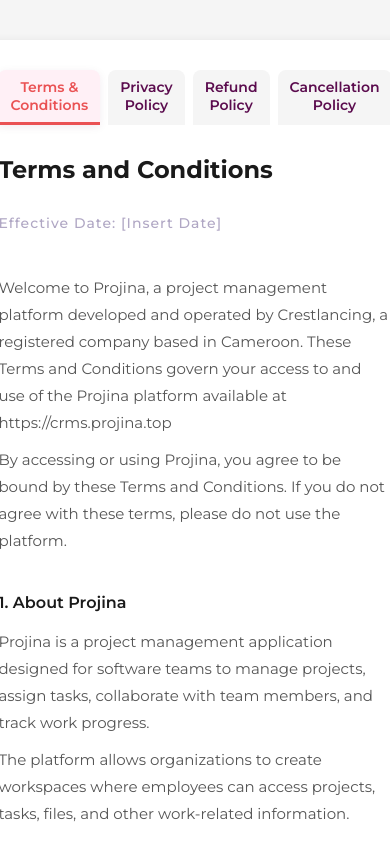
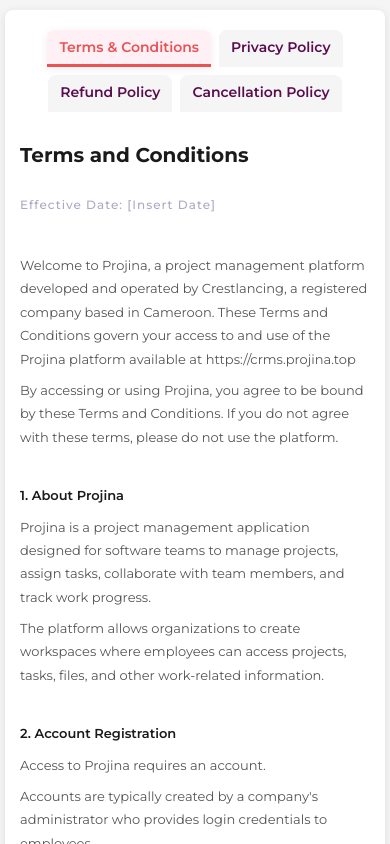
Before and after one commit to CarlTeclancing/projina-lp, a React (Vite) app: page /terms-and-conditions in a window 390 px wide. Shown: the top 844 px of the page. Built offline with nearby package versions, Linux system fonts and the light colour scheme.

Commit message:
Make Terms and Conditions page fully responsive on mobile

```diff
--- a/src/styles/termsStyles.css
+++ b/src/styles/termsStyles.css
@@ -166,27 +166,116 @@
 }
 
 @media (max-width: 768px) {
+    .terms-container {
+        padding: 20px 10px;
+    }
+
     .terms-content {
         padding: 30px 20px;
+        max-width: 100%;
+    }
+
+    .terms-page {
+        min-height: 400px;
     }
 
     .terms-page h1 {
         font-size: 24px;
     }
 
+    .terms-section h2 {
+        font-size: 14px;
+    }
+
+    .terms-section p,
+    .terms-section li {
+        font-size: 14px;
+    }
+
     .terms-footer {
         flex-direction: column;
+        gap: 20px;
     }
 
     .terms-navigation {
         width: 100%;
         flex-direction: column;
+        gap: 10px;
     }
 
     .btn-nav,
     .btn-nav-next,
     .btn-agree {
         width: 100%;
+        padding: 12px;
+        font-size: 16px;
+    }
+
+    .terms-tabs {
+        flex-wrap: wrap;
+        gap: 8px;
+        justify-content: center;
+    }
+
+    .terms-tab {
+        font-size: 14px;
+        padding: 8px 12px;
+        min-width: 120px;
+        text-align: center;
+    }
+}
+
+@media (max-width: 480px) {
+    .terms-container {
+        padding: 10px 5px;
+    }
+
+    .terms-content {
+        padding: 20px 15px;
+        border-radius: 8px;
+    }
+
+    .terms-page h1 {
+        font-size: 20px;
+    }
+
+    .terms-label {
+        font-size: 12px;
+    }
+
+    .terms-section {
+        gap: 8px;
+    }
+
+    .terms-section h2 {
+        font-size: 13px;
+    }
+
+    .terms-section p,
+    .terms-section li {
+        font-size: 13px;
+    }
+
+    .terms-progress {
+        margin: 20px 0;
+    }
+
+    .terms-tabs {
+        gap: 6px;
+        margin-bottom: 24px;
+    }
+
+    .terms-tab {
+        font-size: 12px;
+        padding: 6px 10px;
+        min-width: 100px;
+    }
+
+    .btn-nav,
+    .btn-nav-next,
+    .btn-agree {
+        padding: 10px;
+        font-size: 14px;
     }
 }
 
```
